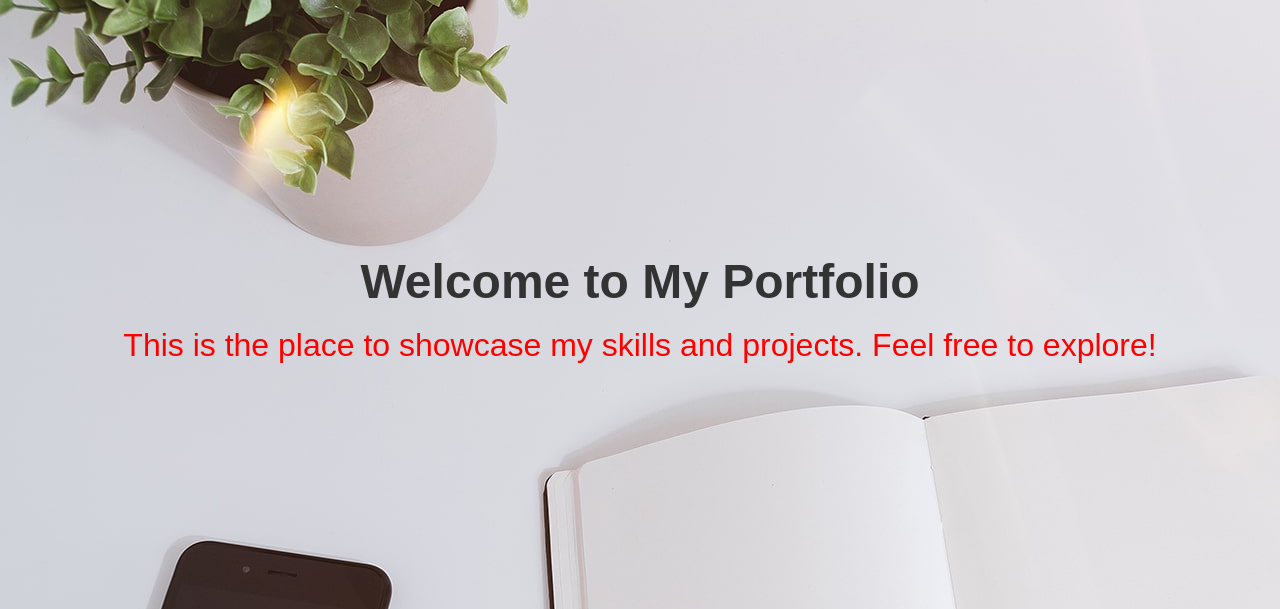
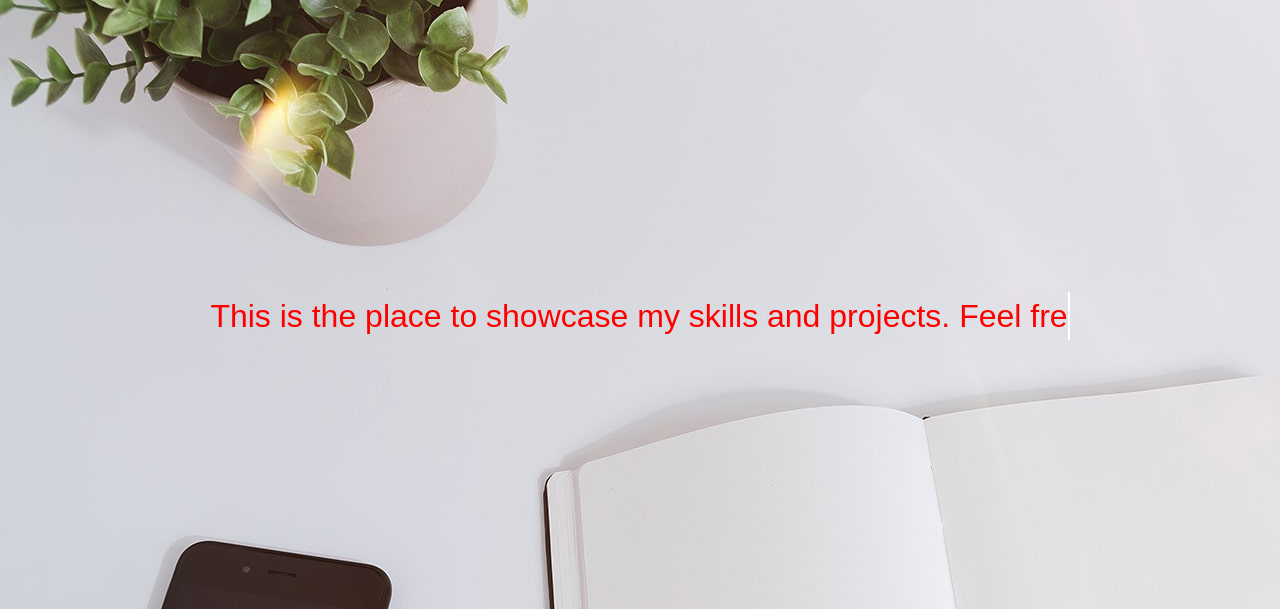
Before and after one commit to Firelord2345/Portfolio, a Flask app: page / in a window 1280 px wide. Shown: the part 56-665 px from the top of the page. Run offline with Flask 3, Linux system fonts and the light colour scheme; some libraries are stand-ins or nearby versions.

Commit message:
index.html added

```diff
--- a/templates/index.html
+++ b/templates/index.html
@@ -1,12 +1,61 @@
 {% extends 'header.html' %}
+
 {% block content %}
-<!-- Content Section with Bold Left-aligned Text -->
+<!-- Content Section with Typing Effect -->
 <div class="content">
-  <h1>Welcome to My Portfolio</h1>
-  <p>This is the place to showcase my skills and projects. Feel free to explore!</p>
+  <h1 class="animated-text">Welcome to My Portfolio</h1>
+  <p class="animated-text">This is the place to showcase my skills and projects. Feel free to explore!</p>
 </div>
+
+<style>
+  .animated-text {
+      display: inline-block;
+      overflow: hidden;
+      white-space: nowrap;
+      font-size: 1.5em;
+      border-right: 2px solid white; /* Blinking cursor effect */
+  }
+</style>
+
+<script>
+  document.addEventListener("DOMContentLoaded", function () {
+      function typeEffect(element, text, speed, delay) {
+          let i = 0;
+          function type() {
+              if (i < text.length) {
+                  element.innerHTML = text.substring(0, i + 1);
+                  i++;
+                  setTimeout(type, speed);
+              } else {
+                  setTimeout(() => eraseEffect(element, text, speed), delay);
+              }
+          }
+          type();
+      }
+
+      function eraseEffect(element, text, speed) {
+          let i = text.length;
+          function erase() {
+              if (i >= 0) {
+                  element.innerHTML = text.substring(0, i);
+                  i--;
+                  setTimeout(erase, speed);
+              } else {
+                  setTimeout(() => typeEffect(element, text, speed, 1000), 500);
+              }
+          }
+          erase();
+      }
+
+      document.querySelectorAll(".animated-text").forEach((element) => {
+          let text = element.innerText;
+          element.innerHTML = ""; // Clear original text
+          setTimeout(() => typeEffect(element, text, 100, 1000), 500); // Start typing effect
+      });
+  });
+</script>
 
 <script src="https://cdn.jsdelivr.net/npm/bootstrap@5.3.3/dist/js/bootstrap.bundle.min.js"
   integrity="sha384-YvpcrYf0tY3lHB60NNkmXc5s9fDVZLESaAA55NDzOxhy9GkcIdslK1eN7N6jIeHz" crossorigin="anonymous"></script>
-</body>
+
 {% endblock %}
```
